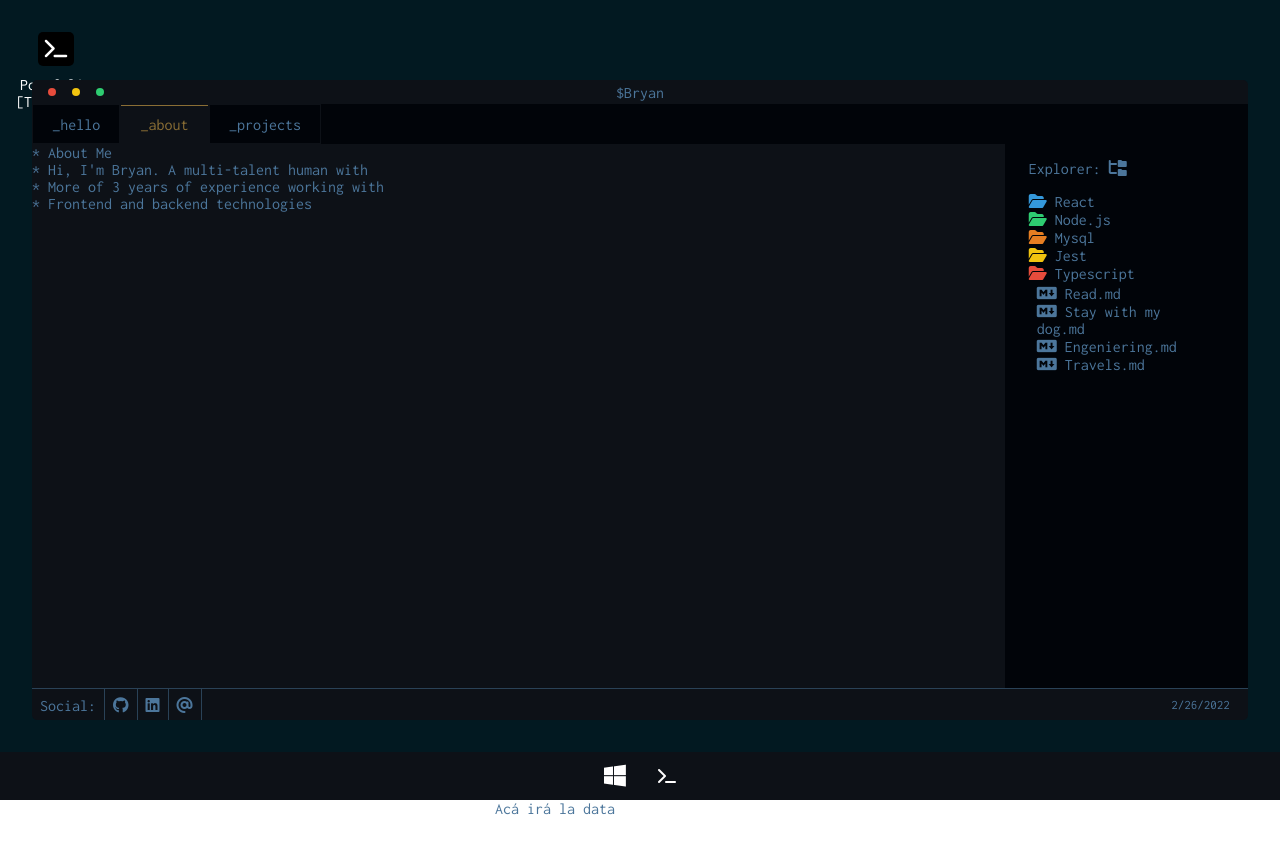
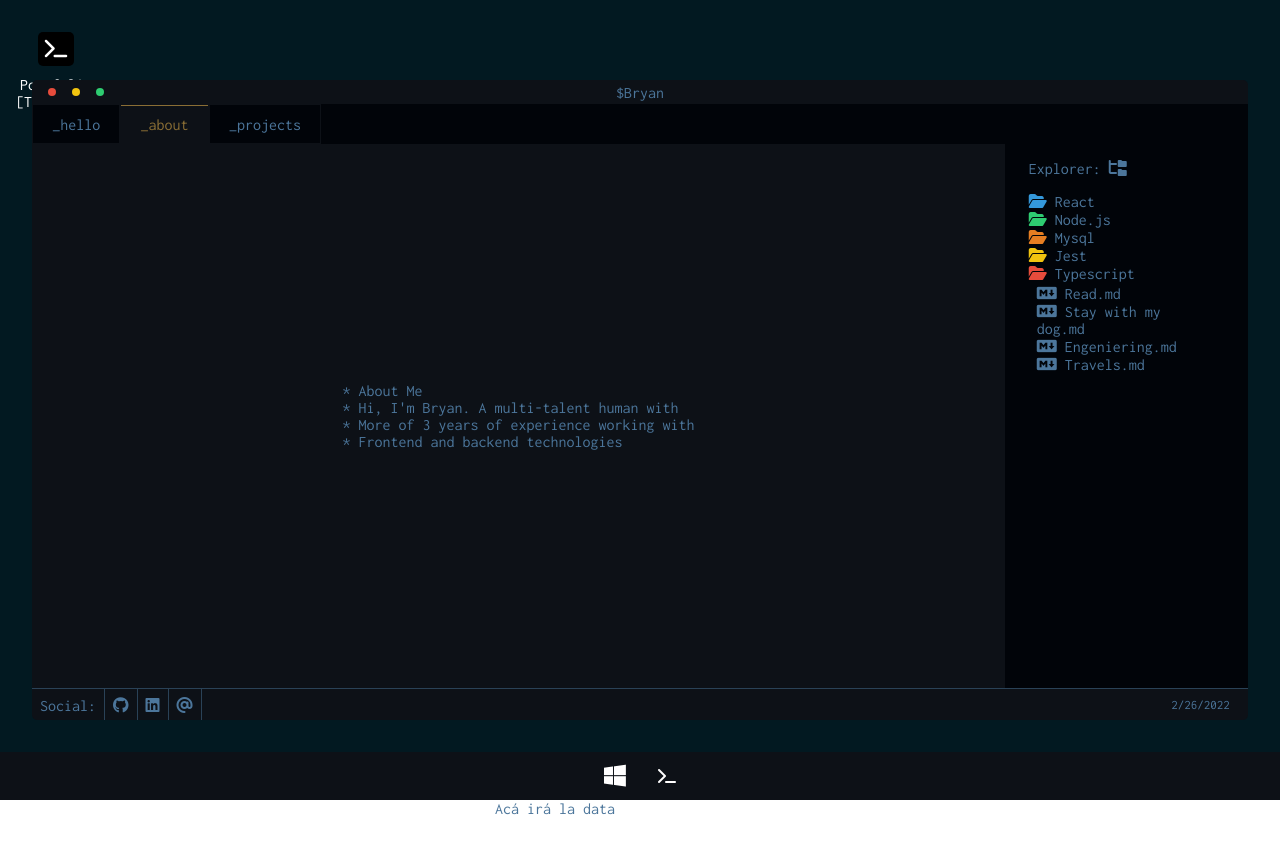
Before and after one commit to ripterdust/Portfolio2022, a React (Create React App) app: page /about in a window 1280 px wide. Shown: the top 854 px of the page. Built offline with nearby package versions, Linux system fonts and the light colour scheme.

Commit message:
Starting the flex css

```diff
--- a/src/styles/terminal/about/_aboutMe.scss
+++ b/src/styles/terminal/about/_aboutMe.scss
@@ -0,0 +1,5 @@
+.aboutMe{
+    display: flex;
+    justify-content: center;
+    align-items: center;
+}
```
